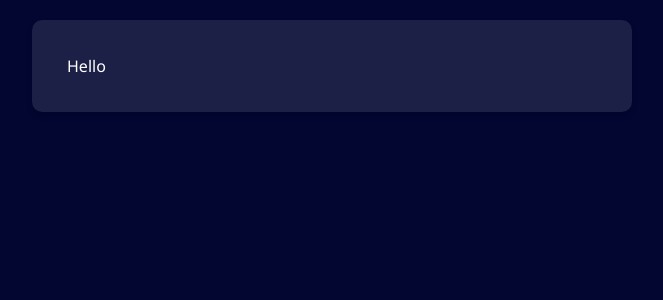
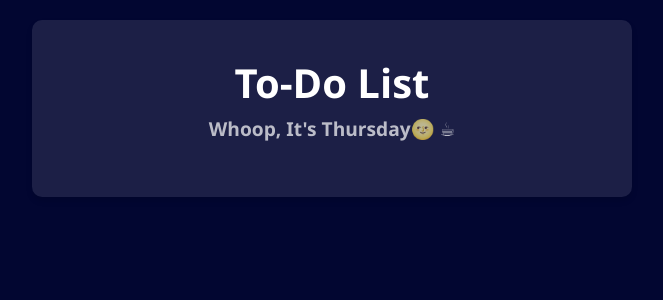
Before and after one commit to thejas-1999/todo-meta, a React (Vite) app: page / in a window 1280 px wide. Shown: the top 300 px of the page, without its empty margins (308-971 px from the left). Built offline with nearby package versions, Linux system fonts and the light colour scheme.

Commit message:
Add a header component and styled it

```diff
--- a/src/App.jsx
+++ b/src/App.jsx
@@ -1,7 +1,12 @@
 import "./App.css";
+import Header from "./Components/Header/Header";
 
 function App() {
-  return <div className="app">Hello</div>;
+  return (
+    <div className="app">
+      <Header />
+    </div>
+  );
 }
 
 export default App;
--- /dev/null
+++ b/src/Components/Header.css
@@ -0,0 +1,14 @@
+.header {
+  text-align: center;
+  margin-bottom: 20px;
+}
+
+.header h1 {
+  font-size: 2.5rem;
+  margin-bottom: 5px;
+}
+
+.header h2 {
+  font-size: 1.2rem;
+  color: rgba(255, 255, 255, 0.7);
+}
--- /dev/null
+++ b/src/Components/Header/Header.jsx
@@ -0,0 +1,15 @@
+import "../Header.css";
+
+const Header = () => {
+  return (
+    <div className="header">
+      <h1>To-Do List</h1>
+
+      <h2>
+        Whoop, It's{" "}
+        {new Date().toLocaleDateString("en-US", { weekday: "long" })}🌝 ☕
+      </h2>
+    </div>
+  );
+};
+export default Header;
```
